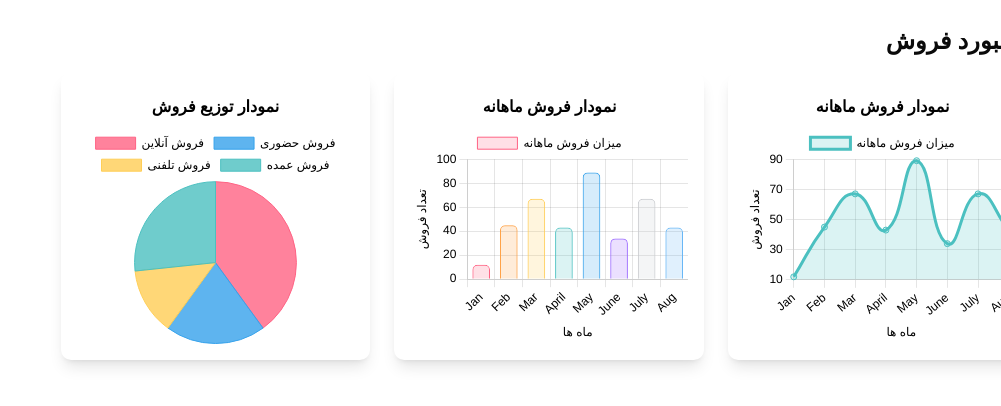
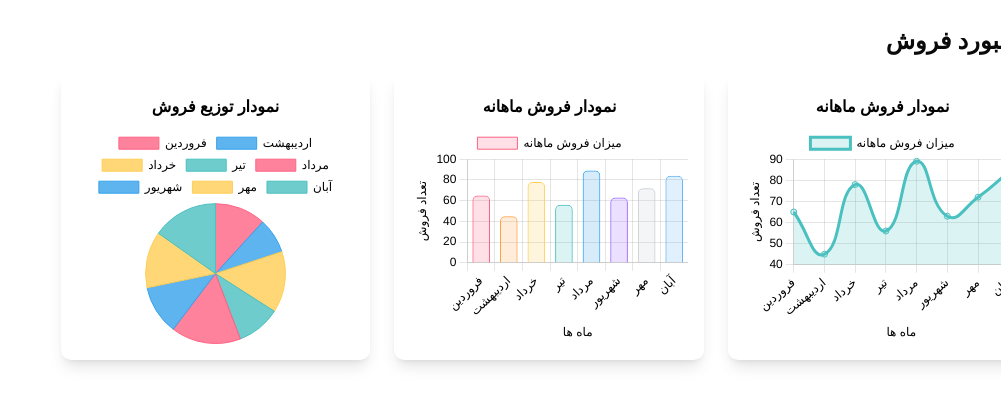
Before and after one commit to Jaafarzare/simple-dashborad, a Next.js app: page /dashboard in a window 1280 px wide. Shown: the top 406 px of the page, without its empty margins (279-1280 px from the left). Built offline with nearby package versions, Linux system fonts and the light colour scheme.

Commit message:
fix: resolve chart components type errors and improve data handling

```diff
--- a/app/api/sales/route.ts
+++ b/app/api/sales/route.ts
@@ -0,0 +1,20 @@
+import { NextResponse } from "next/server";
+
+export async function GET() {
+  // داده‌های نمونه برای نمودارها
+  const salesData = {
+    labels: [
+      "فروردین",
+      "اردیبهشت",
+      "خرداد",
+      "تیر",
+      "مرداد",
+      "شهریور",
+      "مهر",
+      "آبان",
+    ],
+    datasets: [65, 45, 78, 56, 89, 63, 72, 84],
+  };
+
+  return NextResponse.json(salesData);
+}
--- a/app/dashboard/page.tsx
+++ b/app/dashboard/page.tsx
@@ -1,8 +1,39 @@
+"use client";
+
+import { useEffect, useState } from "react";
 import BarChart from "../ui/chart/BarChart";
 import LineChart from "../ui/chart/LineChart";
 import PieChart from "../ui/chart/PieChart";
 
-export default function page() {
+interface SalesData {
+  labels: string[];
+  datasets: number[];
+}
+
+export default function Page() {
+  const [sales, setSales] = useState<SalesData | null>(null);
+
+  useEffect(() => {
+    async function fetchSales() {
+      try {
+        const salesData = await fetch("/api/sales");
+        const sales = await salesData.json();
+        setSales(sales);
+      } catch (error) {
+        console.error("خطا در دریافت داده‌های فروش:", error);
+      }
+    }
+    fetchSales();
+  }, []);
+
+  if (!sales) {
+    return (
+      <div className="flex justify-center items-center h-full">
+        در حال بارگذاری...
+      </div>
+    );
+  }
+
   return (
     <div className="flex flex-col gap-4">
       <div className="flex justify-between items-center">
@@ -10,9 +41,9 @@ export default function page() {
       </div>
 
       <div className="grid grid-cols-1 md:grid-cols-2 lg:grid-cols-3 gap-6">
-        <LineChart />
-        <BarChart />
-        <PieChart />
+        <LineChart data={sales} />
+        <BarChart data={sales} />
+        <PieChart data={sales} />
       </div>
     </div>
   );
--- a/app/ui/chart/BarChart.tsx
+++ b/app/ui/chart/BarChart.tsx
@@ -25,18 +25,24 @@ ChartJS.register(
   Filler
 );
 
-export default function BarChart() {
+interface ChartData {
+  labels: string[];
+  datasets: number[];
+}
+
+interface BarChartProps {
+  data: ChartData;
+}
+
+export default function BarChart({ data }: BarChartProps) {
   const { resolvedTheme } = useTheme();
 
-  const labels = ["Jan", "Feb", "Mar", "April", "May", "June", "July", "Aug"];
-  const datasets = [12, 45, 67, 43, 89, 34, 67, 43];
-  const data = {
-    labels: labels,
+  const chartData = {
+    labels: data.labels,
     datasets: [
       {
-        // Title of Graph
         label: "میزان فروش ماهانه",
-        data: datasets,
+        data: data.datasets,
         backgroundColor: [
           "rgba(255, 99, 132, 0.2)",
           "rgba(255, 159, 64, 0.2)",
@@ -61,9 +67,9 @@ export default function BarChart() {
         barPercentage: 0.8,
         borderRadius: 5,
       },
-      // insert similar in dataset object for making multi bar chart
     ],
   };
+
   const options = {
     maintainAspectRatio: false,
     responsive: true,
@@ -120,9 +126,10 @@ export default function BarChart() {
       },
     },
   };
+
   return (
     <div className="w-full max-w-3xl h-72 rounded-lg p-4 shadow-lg bg-white dark:bg-gray-800">
-      <Bar data={data} options={options} />
+      <Bar data={chartData} options={options} />
     </div>
   );
 }
--- a/app/ui/chart/LineChart.tsx
+++ b/app/ui/chart/LineChart.tsx
@@ -25,22 +25,24 @@ ChartJS.register(
   Filler
 );
 
-export default function LineChart() {
+interface ChartData {
+  labels: string[];
+  datasets: number[];
+}
+
+interface LineChartProps {
+  data: ChartData;
+}
+
+export default function LineChart({ data }: LineChartProps) {
   const { resolvedTheme } = useTheme();
 
-  // X - axis lable
-  const labels = ["Jan", "Feb", "Mar", "April", "May", "June", "July", "Aug"];
-
-  // Data want to show on chart
-  const datasets = [12, 45, 67, 43, 89, 34, 67, 43];
-
-  const data = {
-    labels: labels,
+  const chartData = {
+    labels: data.labels,
     datasets: [
       {
-        // Title of Graph
         label: "میزان فروش ماهانه",
-        data: datasets,
+        data: data.datasets,
         fill: true,
         backgroundColor: "rgba(75, 192, 192, 0.2)",
         borderColor: "rgb(75, 192, 192)",
@@ -49,7 +51,6 @@ export default function LineChart() {
     ],
   };
 
-  // To make configuration
   const options = {
     maintainAspectRatio: false,
     responsive: true,
@@ -107,7 +108,7 @@ export default function LineChart() {
 
   return (
     <div className="w-full max-w-3xl h-72 rounded-lg p-4 shadow-lg bg-white dark:bg-gray-800">
-      <Line data={data} options={options} />
+      <Line data={chartData} options={options} />
     </div>
   );
 }
--- a/app/ui/chart/PieChart.tsx
+++ b/app/ui/chart/PieChart.tsx
@@ -6,14 +6,23 @@ import { useTheme } from "next-themes";
 
 ChartJS.register(ArcElement, Tooltip, Legend);
 
-export default function PieChart() {
+interface ChartData {
+  labels: string[];
+  datasets: number[];
+}
+
+interface PieChartProps {
+  data: ChartData;
+}
+
+export default function PieChart({ data }: PieChartProps) {
   const { resolvedTheme } = useTheme();
 
-  const data = {
-    labels: ["فروش آنلاین", "فروش حضوری", "فروش تلفنی", "فروش عمده"],
+  const chartData = {
+    labels: data.labels,
     datasets: [
       {
-        data: [300, 150, 100, 200],
+        data: data.datasets,
         backgroundColor: [
           "rgba(255, 99, 132, 0.8)",
           "rgba(54, 162, 235, 0.8)",
@@ -55,7 +64,7 @@ export default function PieChart() {
 
   return (
     <div className="w-full max-w-md rounded-lg p-4 shadow-lg bg-white dark:bg-gray-800 h-72">
-      <Pie data={data} options={options} />
+      <Pie data={chartData} options={options} />
     </div>
   );
 }
```
